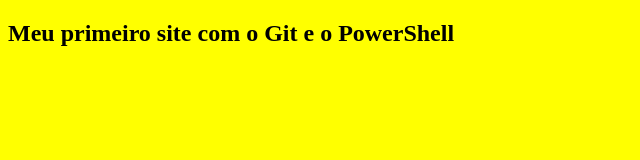
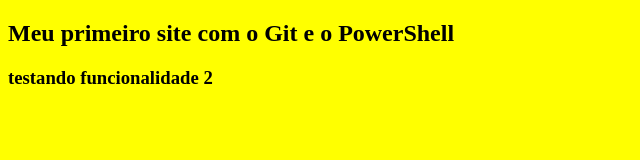
Before and after one commit to Caue-code/branches_1, a plain HTML site: page index.html in a window 1280 px wide. Shown: the whole page, without its empty margins (0-640 px from the left). Drawn offline with Linux system fonts and the light colour scheme.

Commit message:
terminado a tarefa 2

```diff
--- a/index.html
+++ b/index.html
@@ -24,5 +24,6 @@
 
 <body>
     <h2 style="color: black;"> Meu primeiro site com o Git e o PowerShell</h2>
+<h3>testando funcionalidade 2</h3>
 </body>
 </html>
```
